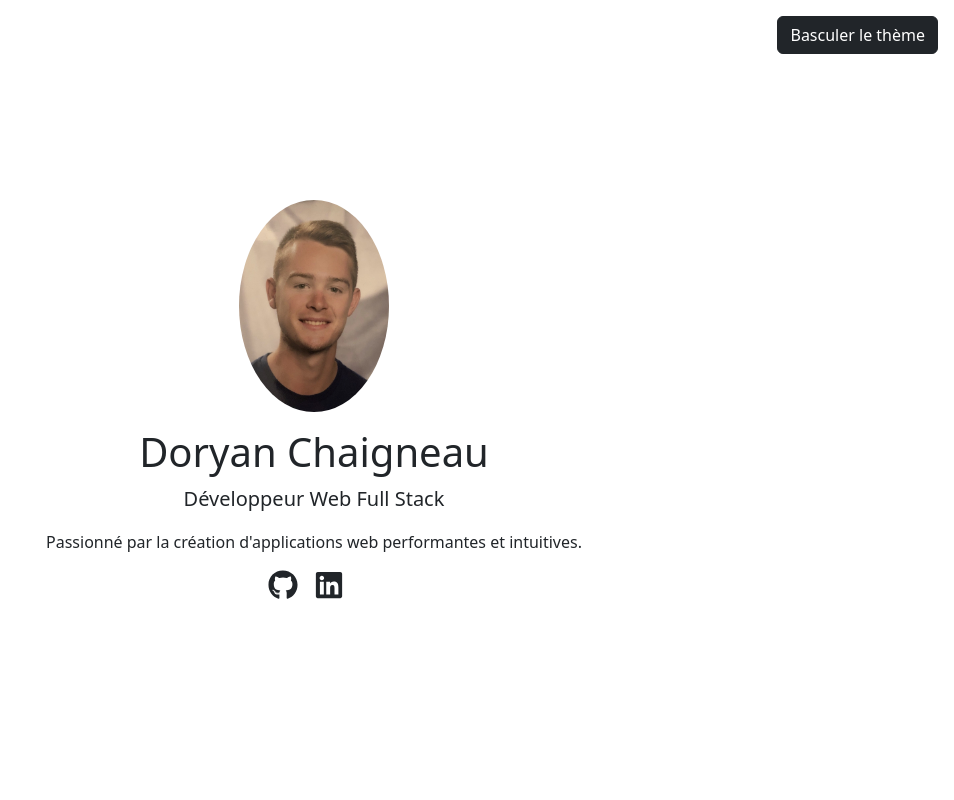
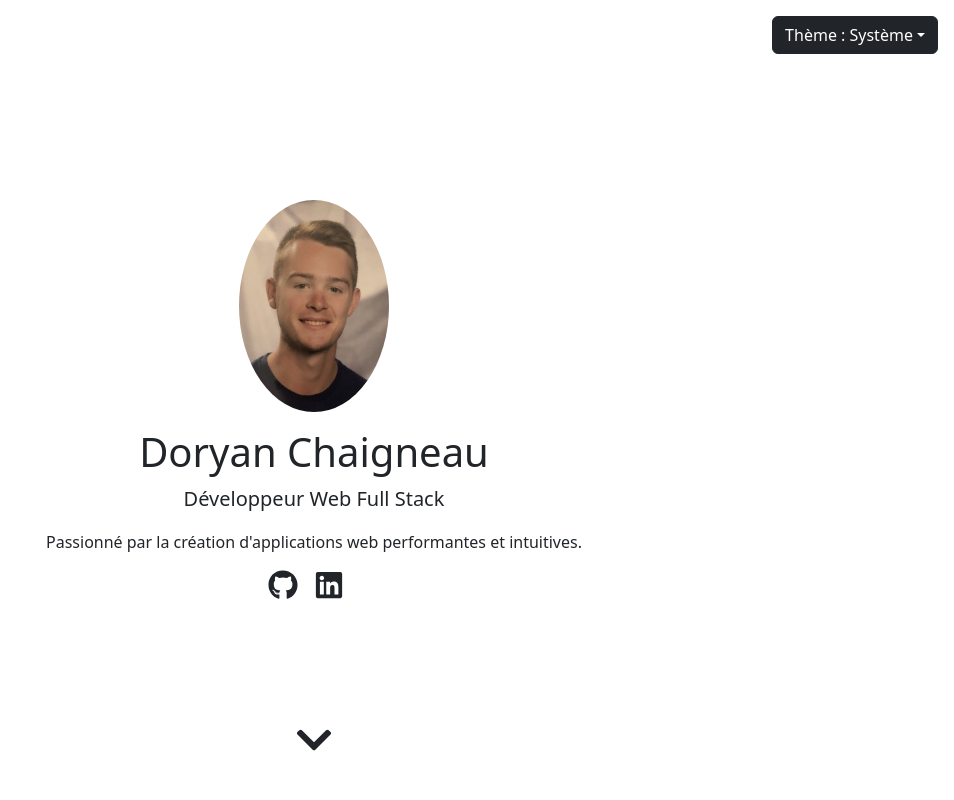
Before and after one commit to ChaigneauDoryan/doryanchaigneau.fr, a React (Vite) app: page / in a window 1280 px wide. Shown: the top 800 px of the page, without its empty margins (326-1280 px from the left). Built offline with nearby package versions, Linux system fonts and the light colour scheme.

Commit message:
Amélioration visuelle du site

```diff
--- a/src/App.jsx
+++ b/src/App.jsx
@@ -11,26 +11,38 @@ export const ThemeContext = createContext(null);
 function App() {
   const [theme, setTheme] = useState(() => {
     const savedTheme = localStorage.getItem('theme');
-    if (savedTheme) {
-      return savedTheme;
-    }
-    if (window.matchMedia && window.matchMedia('(prefers-color-scheme: dark)').matches) {
-      return 'dark';
-    }
-    return 'light';
+    return savedTheme || 'system';
   });
 
+  const [resolvedTheme, setResolvedTheme] = useState('light');
+
   useEffect(() => {
-    document.documentElement.setAttribute('data-bs-theme', theme);
+    const systemTheme = window.matchMedia('(prefers-color-scheme: dark)').matches ? 'dark' : 'light';
+    const currentTheme = theme === 'system' ? systemTheme : theme;
+
+    setResolvedTheme(currentTheme);
+    document.documentElement.setAttribute('data-bs-theme', currentTheme);
     localStorage.setItem('theme', theme);
+
+    const mediaQuery = window.matchMedia('(prefers-color-scheme: dark)');
+    const handleChange = (e) => {
+      if (theme === 'system') {
+        const newSystemTheme = e.matches ? 'dark' : 'light';
+        setResolvedTheme(newSystemTheme);
+        document.documentElement.setAttribute('data-bs-theme', newSystemTheme);
+      }
+    };
+
+    mediaQuery.addEventListener('change', handleChange);
+    return () => mediaQuery.removeEventListener('change', handleChange);
   }, [theme]);
 
-  const toggleTheme = () => {
-    setTheme((curr) => (curr === 'light' ? 'dark' : 'light'));
+  const changeTheme = (newTheme) => {
+    setTheme(newTheme);
   };
 
   return (
-    <ThemeContext.Provider value={{ theme, toggleTheme }}>
+    <ThemeContext.Provider value={{ theme, resolvedTheme, changeTheme }}>
       <div>
         <Accueil />
         <Experience />
--- /dev/null
+++ b/src/sections/Accueil.css
@@ -0,0 +1,25 @@
+
+.down-arrow {
+  position: absolute;
+  bottom: 40px; /* Augmentation de la distance par rapport au bas */
+  left: 50%;
+  transform: translateX(-50%);
+  cursor: pointer;
+  animation: bounce 2s infinite;
+}
+
+@keyframes bounce {
+  0%, 20%, 50%, 80%, 100% {
+    transform: translateX(-50%) translateY(0);
+  }
+  40% {
+    transform: translateX(-50%) translateY(-25px); /* Rebond un peu plus haut */
+  }
+  60% {
+    transform: translateX(-50%) translateY(-15px);
+  }
+}
+
+.down-arrow:hover {
+  animation-play-state: paused; /* Met en pause l'animation au survol */
+}
--- a/src/sections/Accueil.jsx
+++ b/src/sections/Accueil.jsx
@@ -1,23 +1,40 @@
-
 import React, { useContext } from 'react';
-import { Container, Row, Col, Image, Button } from 'react-bootstrap';
-import { FaGithub, FaLinkedin } from 'react-icons/fa';
+import { Container, Row, Col, Image, Dropdown } from 'react-bootstrap';
+import { FaGithub, FaLinkedin, FaChevronDown } from 'react-icons/fa';
 import { ThemeContext } from '../App';
+import './Accueil.css';
 
 import myImage from '../assets/me.jpg';
 
 const Accueil = () => {
-  const { theme, toggleTheme } = useContext(ThemeContext);
+  const { theme, resolvedTheme, changeTheme } = useContext(ThemeContext);
+
+  const getThemeName = () => {
+    if (theme === 'light') return 'Clair';
+    if (theme === 'dark') return 'Sombre';
+    return 'Système';
+  };
+
+  const scrollToExperience = () => {
+    const experienceSection = document.getElementById('experience');
+    if (experienceSection) {
+      experienceSection.scrollIntoView({ behavior: 'smooth' });
+    }
+  };
 
   return (
     <Container fluid className="text-center vh-100 d-flex flex-column justify-content-center position-relative">
-      <Button
-        variant={theme === 'light' ? 'dark' : 'light'}
-        onClick={toggleTheme}
-        className="position-absolute top-0 end-0 m-3"
-      >
-        Basculer le thème
-      </Button>
+      <Dropdown className="position-absolute top-0 end-0 m-3">
+        <Dropdown.Toggle variant={resolvedTheme === 'dark' ? 'light' : 'dark'} id="dropdown-basic">
+          Thème : {getThemeName()}
+        </Dropdown.Toggle>
+
+        <Dropdown.Menu>
+          <Dropdown.Item onClick={() => changeTheme('light')}>Clair</Dropdown.Item>
+          <Dropdown.Item onClick={() => changeTheme('dark')}>Sombre</Dropdown.Item>
+          <Dropdown.Item onClick={() => changeTheme('system')}>Système</Dropdown.Item>
+        </Dropdown.Menu>
+      </Dropdown>
       <Row>
         <Col>
           <Image src={myImage} roundedCircle width="150" />
@@ -27,16 +44,19 @@ const Accueil = () => {
             Passionné par la création d'applications web performantes et intuitives.
           </p>
           <div>
-            <a href="https://github.com/chaigneaudoryan" target="_blank" rel="noopener noreferrer" className={`me-3 ${theme === 'dark' ? 'text-light' : 'text-dark'}`}>
+            <a href="https://github.com/chaigneaudoryan" target="_blank" rel="noopener noreferrer" className={`me-3 ${resolvedTheme === 'dark' ? 'text-light' : 'text-dark'}`}>
               <FaGithub size={30} />
             </a>
-            <a href="https://www.linkedin.com/in/doryan-chaigneau/" target="_blank" rel="noopener noreferrer" className={`me-3 ${theme === 'dark' ? 'text-light' : 'text-dark'}`}>
+            <a href="https://www.linkedin.com/in/doryan-chaigneau/" target="_blank" rel="noopener noreferrer" className={`me-3 ${resolvedTheme === 'dark' ? 'text-light' : 'text-dark'}`}>
               <FaLinkedin size={30} />
             </a>
 
           </div>
         </Col>
       </Row>
+      <div className="down-arrow" onClick={scrollToExperience}>
+        <FaChevronDown size={40} className={resolvedTheme === 'dark' ? 'text-light' : 'text-dark'} />
+      </div>
     </Container>
   );
 };
--- a/src/sections/Experience.jsx
+++ b/src/sections/Experience.jsx
@@ -4,7 +4,7 @@ import { Container, Row, Col } from 'react-bootstrap';
 
 const Experience = () => {
   return (
-    <Container className="py-5">
+    <Container id="experience" className="py-5">
       <h2 className="text-center mb-5">Expérience Professionnelle</h2>
       <Row>
         <Col md={6}>
--- a/src/sections/Projets.jsx
+++ b/src/sections/Projets.jsx
@@ -1,10 +1,9 @@
-
 import React, { useContext } from 'react';
 import { Container, Row, Col, Card, Button } from 'react-bootstrap';
 import { ThemeContext } from '../App';
 
 const Projets = () => {
-  const { theme } = useContext(ThemeContext);
+  const { resolvedTheme } = useContext(ThemeContext);
 
   const projets = [
     {
@@ -30,7 +29,7 @@ const Projets = () => {
       <Row>
         {projets.map((projet, index) => (
           <Col md={4} key={index}>
-            <Card className="mb-4" bg={theme === 'dark' ? 'dark' : 'light'} text={theme === 'dark' ? 'white' : 'dark'}>
+            <Card className="mb-4" bg={resolvedTheme === 'dark' ? 'dark' : 'light'} text={resolvedTheme === 'dark' ? 'white' : 'dark'}>
               <Card.Body>
                 <Card.Title>{projet.titre}</Card.Title>
                 <Card.Text>{projet.description}</Card.Text>
```
